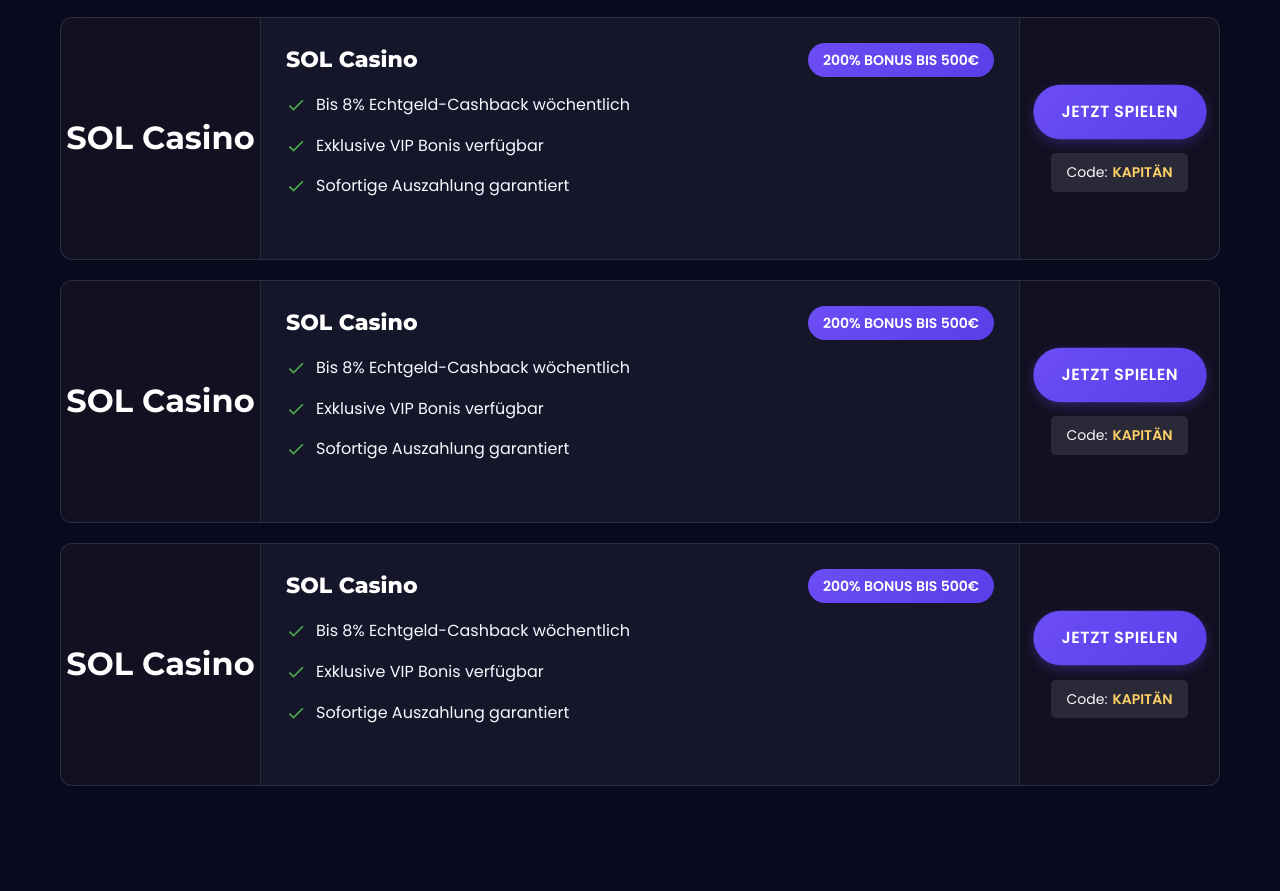
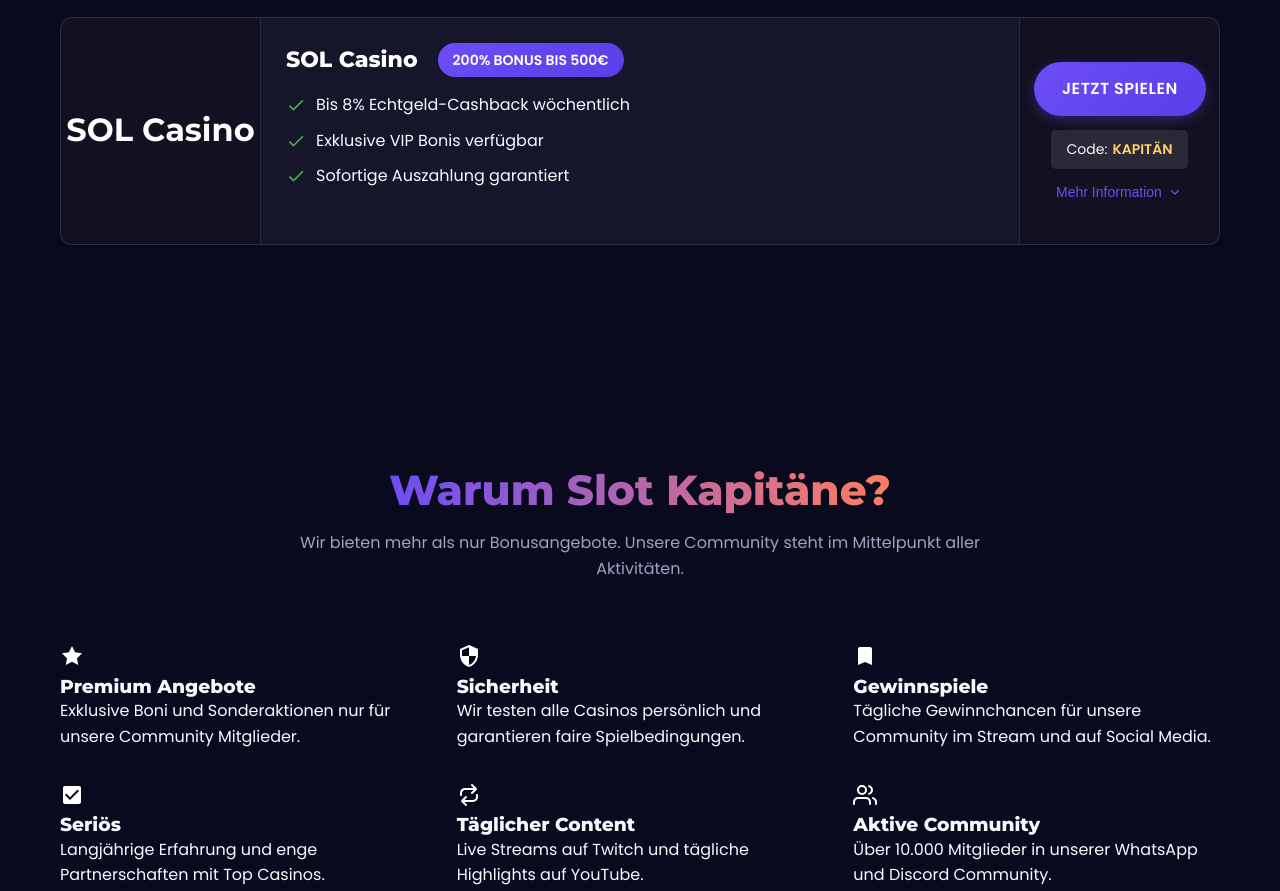
Before and after one commit to BossBabyGit/kapit-n, a plain HTML site: page index.html in a window 1280 px wide. Shown: the part 1060-1951 px from the top of the page. Drawn offline with Linux system fonts and the light colour scheme; placeholder pictures from the web are drawn by us.

Commit message:
Update index.html

```diff
--- a/index.html
+++ b/index.html
@@ -410,14 +410,16 @@
 
         .bonus-header {
             display: flex;
-            justify-content: space-between;
+            justify-content: flex-start;
             align-items: center;
             margin-bottom: 15px;
+            gap: 10px;
             }
 
         .bonus-header h3 {
             font-size: 22px;
             color: white;
+            margin-right: 10px;
         }
 
         .bonus-value {
@@ -475,6 +477,150 @@
             font-weight: 600;
         }
 
+        /* Bonus Info Section */
+        .info-toggle {
+            background: transparent;
+            color: var(--primary);
+            border: none;
+            margin-top: 15px;
+            font-size: 14px;
+            cursor: pointer;
+            display: flex;
+            align-items: center;
+            gap: 5px;
+            transition: var(--transition);
+        }
+
+        .info-toggle:hover {
+            color: white;
+        }
+
+        .info-toggle svg {
+            transition: var(--transition);
+        }
+
+        .info-toggle.active svg {
+            transform: rotate(180deg);
+        }
+
+        .bonus-info-content {
+            max-height: 0;
+            overflow: hidden;
+            transition: max-height 0.3s ease-out;
+        }
+
+        .bonus-info-content .info-section {
+            background: rgba(0, 0, 0, 0.2);
+            border-radius: var(--border-radius);
+            padding: 25px;
+        }
+
+        .bonus-info-content h4 {
+            font-size: 18px;
+            margin-bottom: 20px;
+            color: white;
+        }
+
+        .info-columns {
+            display: flex;
+            gap: 30px;
+        }
+
+        .info-column {
+            background: rgba(0, 0, 0, 0.3);
+            border-radius: 0 0 var(--border-radius) var(--border-radius);
+            border: 1px solid var(--card-border);
+            padding: 20px;
+            margin-bottom: 25px;
+            flex: 1;
+        }
+
+        .info-column h5 {
+            font-size: 16px;
+            margin-bottom: 10px;
+            color: var(--primary);
+        }
+
+        .info-column p {
+            color: var(--gray);
+            font-size: 14px;
+        }
+
+        @media (max-width: 768px) {
+            .info-columns {
+                flex-direction: column;
+                gap: 20px;
+            }
+        }
+
+        /* Features Box */
+        .features-box {
+            background: rgba(0, 0, 0, 0.2);
+            border-radius: var(--border-radius);
+            padding: 20px;
+            margin-bottom: 25px;
+            border: 1px solid var(--card-border);
+        }
+
+        .features-box h5 {
+            font-size: 16px;
+            margin-bottom: 15px;
+            color: var(--primary);
+        }
+
+        .features-list {
+            list-style: none;
+            margin-bottom: 15px;
+        }
+
+        .features-list li {
+            margin-bottom: 12px;
+            display: flex;
+            align-items: flex-start;
+            gap: 10px;
+        }
+
+        .feature-icon {
+            color: var(--success);
+            flex-shrink: 0;
+            margin-top: 3px;
+        }
+
+        .disclaimer {
+            font-size: 13px;
+            color: var(--gray);
+            font-style: italic;
+            padding-top: 10px;
+            border-top: 1px solid rgba(255,255,255,0.1);
+        }
+
+        /* Payment Methods & License Images */
+        .payment-methods, .license-images {
+            display: flex;
+            flex-wrap: wrap;
+            gap: 10px;
+            margin-top: 10px;
+        }
+
+        .payment-methods img {
+            height: 25px;
+            width: auto;
+            border-radius: 4px;
+            object-fit: contain;
+        }
+
+        .license-images img {
+            height: 30px;
+            width: auto;
+            border-radius: 4px;
+            object-fit: contain;
+        }
+
+        @media (max-width: 768px) {
+            .payment-methods, .license-images {
+                justify-content: center;
+            }
+        }
         /* Features Section */
         .features-grid {
             display: grid;
@@ -482,46 +628,69 @@
             gap: 30px;
         }
 
-        .feature-card {
-            background: var(--card-bg);
+         /* Features Box */
+        .features-box {
+            background: rgba(0, 0, 0, 0.2);
             border-radius: var(--border-radius);
-            padding: 30px;
-            transition: var(--transition);
+            padding: 20px;
+            margin-bottom: 25px;
             border: 1px solid var(--card-border);
-            text-align: center;
         }
 
-        .feature-card:hover {
-            transform: translateY(-10px);
-            box-shadow: var(--shadow-lg);
-            border-color: rgba(108, 77, 246, 0.3);
+        .features-box h5 {
+            font-size: 16px;
+            margin-bottom: 15px;
+            color: var(--primary);
         }
 
-        .feature-icon {
-            width: 60px;
-            height: 60px;
-            background: linear-gradient(135deg, var(--primary), var(--primary-dark));
-            border-radius: 16px;
+        .features-row {
+            display: flex;
+            justify-content: space-between;
+            gap: 15px;
+            margin-bottom: 15px;
+        }
+
+        .feature-item {
+            flex: 1;
+            display: flex;
+            align-items: center;
+            gap: 8px;
+            font-size: 14px;
+            background: rgba(255,255,255,0.05);
+            padding: 10px 12px;
+            border-radius: 6px;
+        }
+
+        .feature-item.full-width {
+            flex: 0 0 100%;
+            margin-bottom: 10px;
+        }
+
+        .check-icon {
             display: flex;
             align-items: center;
             justify-content: center;
-            margin: 0 auto 20px;
+            flex-shrink: 0;
         }
 
-        .feature-icon svg {
-            width: 30px;
-            height: 30px;
+        .disclaimer {
+            font-size: 13px;
+            color: var(--gray);
+            font-style: italic;
+            padding-top: 10px;
+            border-top: 1px solid rgba(255,255,255,0.1);
+            margin-top: 10px;
         }
 
-        .feature-card h3 {
-            font-size: 20px;
-            margin-bottom: 15px;
-            color: white;
+        @media (max-width: 768px) {
+            .features-row {
+                flex-direction: column;
+                gap: 10px;
             }
 
-        .feature-card p {
-            color: var(--gray);
-            font-size: 15px;
+            .feature-item {
+                width: 100%;
+            }
         }
 
         /* CTA Section */
@@ -977,91 +1146,78 @@
                         <div class="bonus-code">
                             Code: <span>KAPITÄN</span>
                         </div>
+                        <button class="info-toggle">
+                            Mehr Information
+                            <svg width="16" height="16" viewBox="0 0 24 24" fill="none" xmlns="http://www.w3.org/2000/svg">
+                                <path d="M7 10L12 15L17 10" stroke="currentColor" stroke-width="2" stroke-linecap="round" stroke-linejoin="round"/>
+                            </svg>
+                        </button>
                     </div>
                 </div>
-                <div class="bonus-card">
-                    <div class="bonus-logo">
-                        <h2 style="color: white; font-size: 32px; font-weight: bold;">SOL Casino</h2>
-                    </div>
-                    <div class="bonus-content">
-                        <div class="bonus-header">
-                            <h3>SOL Casino</h3>
-                            <div class="bonus-value">200% BONUS BIS 500€</div>
-                        </div>
-                        <ul class="bonus-features">
-                            <li>
+                <div class="bonus-info-content">
+                    <div class="info-section">
+                        <h4>Mehr Informationen</h4>
+
+
+                        <div class="features-box">
+                            <h5>Casino Features</h5>
+                            <div class="features-row">
+                                <div class="feature-item">
                                     <span class="check-icon">
-                                    <svg width="20" height="20" viewBox="0 0 24 24" fill="none" xmlns="http://www.w3.org/2000/svg">
+                                        <svg width="16" height="16" viewBox="0 0 24 24" fill="none" xmlns="http://www.w3.org/2000/svg">
                                             <path d="M9 16.17L4.83 12l-1.42 1.41L9 19 21 7l-1.41-1.41L9 16.17z" fill="#4CAF50"/>
                                         </svg>
                                     </span>
-                                Bis 8% Echtgeld-Cashback wöchentlich
-                            </li>
-                            <li>
+                                    Bonus: 100% + bis zu 500 FS
+                                </div>
+                                <div class="feature-item">
                                     <span class="check-icon">
-                                    <svg width="20" height="20" viewBox="0 0 24 24" fill="none" xmlns="http://www.w3.org/2000/svg">
+                                        <svg width="16" height="16" viewBox="0 0 24 24" fill="none" xmlns="http://www.w3.org/2000/svg">
                                             <path d="M9 16.17L4.83 12l-1.42 1.41L9 19 21 7l-1.41-1.41L9 16.17z" fill="#4CAF50"/>
                                         </svg>
                                     </span>
-                                Exklusive VIP Bonis verfügbar
-                            </li>
-                            <li>
+                                    + 3. Bonus: jeweils 75%
+                                </div>
+                                <div class="feature-item">
                                     <span class="check-icon">
-                                    <svg width="20" height="20" viewBox="0 0 24 24" fill="none" xmlns="http://www.w3.org/2000/svg">
+                                        <svg width="16" height="16" viewBox="0 0 24 24" fill="none" xmlns="http://www.w3.org/2000/svg">
                                             <path d="M9 16.17L4.83 12l-1.42 1.41L9 19 21 7l-1.41-1.41L9 16.17z" fill="#4CAF50"/>
                                         </svg>
                                     </span>
-                                Sofortige Auszahlung garantiert
-                            </li>
-                        </ul>
-                    </div>
-                    <div class="bonus-action">
-                        <a href="#" class="btn btn-primary pulse">Jetzt spielen</a>
-                        <div class="bonus-code">
-                            Code: <span>KAPITÄN</span>
+                                    Einzahlung nochmal 50% on top
                                 </div>
                             </div>
-                </div>
-                <div class="bonus-card">
-                    <div class="bonus-logo">
-                        <h2 style="color: white; font-size: 32px; font-weight: bold;">SOL Casino</h2>
-                    </div>
-                    <div class="bonus-content">
-                        <div class="bonus-header">
-                            <h3>SOL Casino</h3>
-                            <div class="bonus-value">200% BONUS BIS 500€</div>
-                        </div>
-                        <ul class="bonus-features">
-                            <li>
+                            <div class="feature-item full-width">
                                 <span class="check-icon">
-                                    <svg width="20" height="20" viewBox="0 0 24 24" fill="none" xmlns="http://www.w3.org/2000/svg">
+                                    <svg width="16" height="16" viewBox="0 0 24 24" fill="none" xmlns="http://www.w3.org/2000/svg">
                                         <path d="M9 16.17L4.83 12l-1.42 1.41L9 19 21 7l-1.41-1.41L9 16.17z" fill="#4CAF50"/>
                                     </svg>
                                 </span>
-                                Bis 8% Echtgeld-Cashback wöchentlich
-                            </li>
-                            <li>
-                                <span class="check-icon">
-                                    <svg width="20" height="20" viewBox="0 0 24 24" fill="none" xmlns="http://www.w3.org/2000/svg">
-                                        <path d="M9 16.17L4.83 12l-1.42 1.41L9 19 21 7l-1.41-1.41L9 16.17z" fill="#4CAF50"/>
-                                    </svg>
-                                </span>
-                                Exklusive VIP Bonis verfügbar
-                            </li>
-                            <li>
-                                <span class="check-icon">
-                                    <svg width="20" height="20" viewBox="0 0 24 24" fill="none" xmlns="http://www.w3.org/2000/svg">
-                                        <path d="M9 16.17L4.83 12l-1.42 1.41L9 19 21 7l-1.41-1.41L9 16.17z" fill="#4CAF50"/>
-                                    </svg>
-                                </span>
-                                Sofortige Auszahlung garantiert
-                            </li>
-                        </ul>
+                                100 extra Freispiele mit dem Code orangemorange
                             </div>
-                    <div class="bonus-action">
-                        <a href="#" class="btn btn-primary pulse">Jetzt spielen</a>
-                        <div class="bonus-code">
-                            Code: <span>KAPITÄN</span>
+                            <p class="disclaimer">Bei Multiaccounts/Abuse können Bonis verweigert werden.</p>
+                        </div>
+
+                        <div class="info-columns">
+                            <div class="info-column">
+                                <h5>Zahlungsmethode</h5>
+                                <div class="payment-methods">
+                                    <img src="https://via.placeholder.com/60x40/6C4DF6/FFFFFF?text=VISA" alt="VISA">
+                                    <img src="https://via.placeholder.com/60x40/6C4DF6/FFFFFF?text=MC" alt="Mastercard">
+                                    <img src="https://via.placeholder.com/60x40/6C4DF6/FFFFFF?text=PP" alt="PayPal">
+                                    <img src="https://via.placeholder.com/60x40/6C4DF6/FFFFFF?text=SK" alt="Skrill">
+                                    <img src="https://via.placeholder.com/60x40/6C4DF6/FFFFFF?text=BC" alt="Bank Transfer">
+                                    <img src="https://via.placeholder.com/60x40/6C4DF6/FFFFFF?text=CRYPTO" alt="Cryptocurrency">
+                                </div>
+                            </div>
+                            <div class="info-column">
+                                <h5>Casino Lizenzen</h5>
+                                <div class="license-images">
+                                    <img src="https://via.placeholder.com/80x40/6C4DF6/FFFFFF?text=MGA" alt="MGA License">
+                                    <img src="https://via.placeholder.com/80x40/6C4DF6/FFFFFF?text=CURACAO" alt="Curacao License">
+                                    <img src="https://via.placeholder.com/80x40/6C4DF6/FFFFFF?text=UKGC" alt="UKGC License">
+                                </div>
+                            </div>
                         </div>
                     </div>
                 </div>
@@ -1264,6 +1420,22 @@
                 });
             });
         });
+
+        document.querySelectorAll('.info-toggle').forEach(toggle => {
+            toggle.addEventListener('click', function(e) {
+                e.preventDefault();
+                this.classList.toggle('active');
+
+                const infoContent = this.closest('.bonus-card').nextElementSibling;
+                if (infoContent.classList.contains('bonus-info-content')) {
+                    if (infoContent.style.maxHeight) {
+                        infoContent.style.maxHeight = null;
+                    } else {
+                        infoContent.style.maxHeight = infoContent.scrollHeight + 'px';
+                    }
+                }
+            });
+        });
     </script>
 </body>
 </html>
```
Lines whose indentation alone changed are shown as unchanged.
